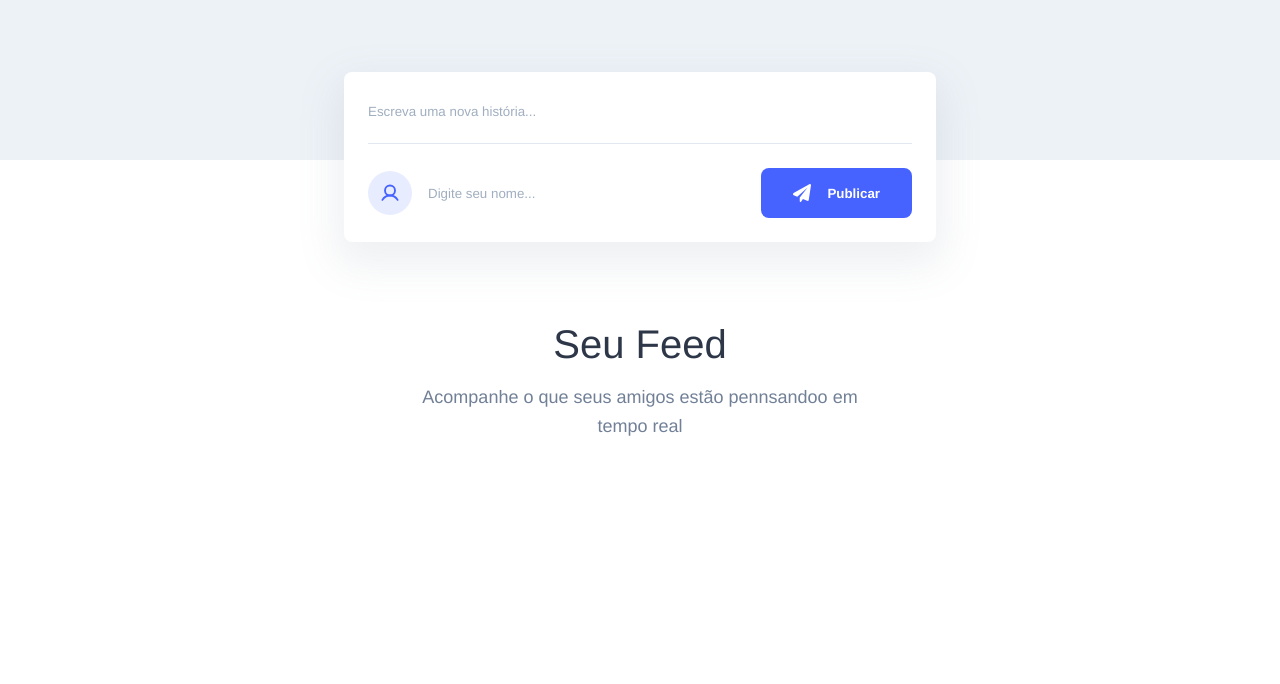
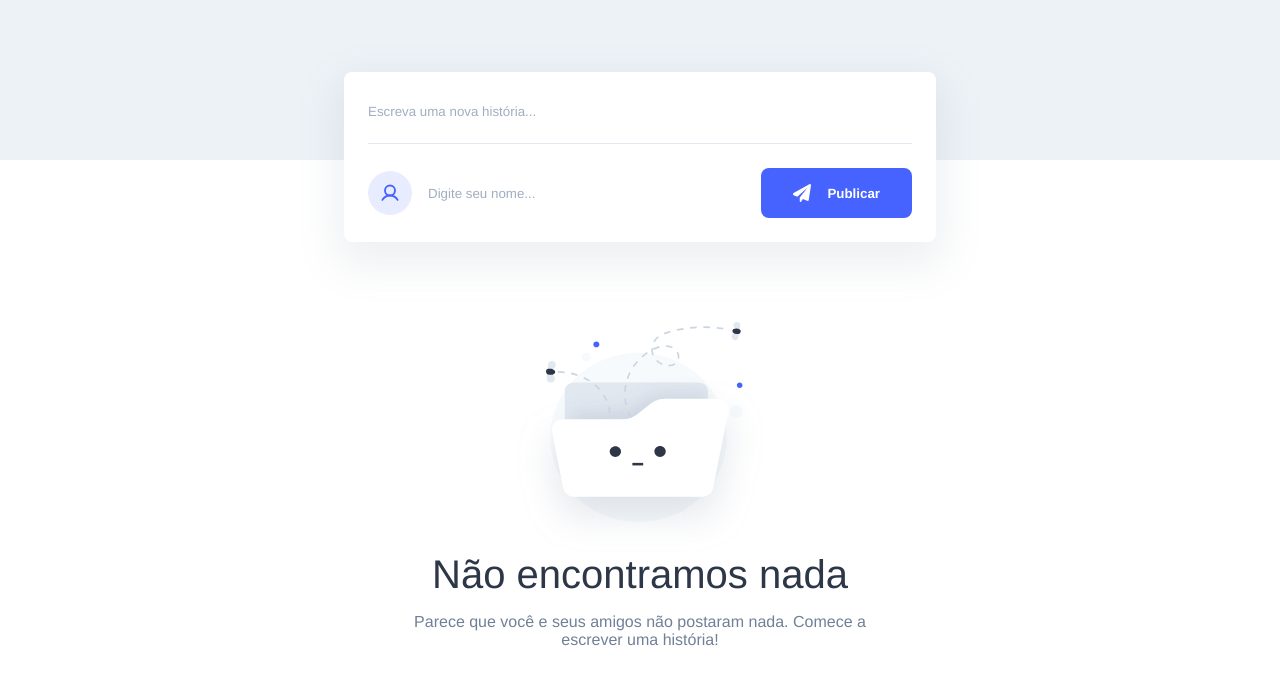
Before and after one commit to jonasaugust1/Social-React-App, a React (Create React App) app: page / in a window 1280 px wide. Shown: the top 684 px of the page. Built offline with nearby package versions, Linux system fonts and the light colour scheme; a web font is replaced by a local one.

Commit message:
:recycle: refactor: Dividindo as funcionalidades em components

```diff
--- a/src/App.js
+++ b/src/App.js
@@ -1,8 +1,7 @@
 import { useState } from 'react'
+import Feed from './components/Feed'
 import userIcon from './images/user.svg'
 import paperPlaneIcon from './images/paper-plane.svg'
-import clockIcon from './images/clock.svg'
-import emptyFolderIcon from './images/empty-folder.svg'
 import './styles/PostForm.css'
 import './styles/Feed.css'
 import './styles/App.css'
@@ -36,7 +35,7 @@ export default function App() {
     return (
         <div className='wrapper'>
             <form className='post-form' onSubmit={handleSubmit}>
-                <input value={history} placeholder="Escreva uma nova história..." onChange={(e) => setHistory(e.target.value)}/> {/* onChange para capturar o que o usuário está preenchendo no input*/}
+                <input value={history} placeholder="Escreva uma nova história..." onChange={(e) => setHistory(e.target.value)}/>
                 <div>
                     <img src={userIcon} alt="Ícone de usuário"/>
                     <input value={userName} placeholder="Digite seu nome..." onChange={(e) => setUserName(e.target.value)}/> {/*Para controlar o valor que está no compo do input através do React, o valor que está lá dentro é o nosso estado usamos o value={state} */}
@@ -48,45 +47,7 @@ export default function App() {
             </form>
 
             <main>
-                {
-                    posts && (
-                        <>
-                            <header>
-                                <h1>Seu Feed</h1>
-                                <h2>Acompanhe o que seus amigos estão pennsandoo em tempo real</h2>
-                            </header>
-
-                            <section className='feed'>
-                                {posts.map(post => (
-                                    <article key={post.id}>
-                                        <p>{post.content}</p>
-                                        <footer>
-                                            <div className='user-details'>
-                                                <img src={userIcon} alt="Usuário" />
-                                                <strong>{post.userName}</strong>
-                                            </div>
-
-                                            <div className='time'>
-                                                <img src={clockIcon} alt="Relógio" />
-                                                <span>{post.publishedAt.toLocaleDateString('pt-br')}</span>
-                                            </div>
-                                        </footer>
-                                    </article>
-                                ))}
-                            </section>
-                        </>
-                )}
-
-                {
-                    !posts && (
-                    <div className='feed-status'>
-                        <img src={emptyFolderIcon} alt="Pasta Vazia" />
-                        <h1>Não encontramos nada</h1>
-                        <h2>Parece que você e seus amigos não postaram nada. Comece a escrever uma história!</h2>
-                    </div>
-                )}
-
-
+               <Feed posts={posts}/> {/*Para enviar as propriedades para o Feed component nó usamos as props */}
             </main>
         </div>
         )
--- /dev/null
+++ b/src/components/Feed.js
@@ -0,0 +1,45 @@
+import userIcon from '../images/user.svg'
+import clockIcon from '../images/clock.svg'
+import emptyFolderIcon from '../images/empty-folder.svg'
+
+// Para receber as props a passamos no parâmetro da função
+export default function Feed(props) {
+
+    if(props.posts.length === 0){
+        return (
+            <div className='feed-status'>
+                <img src={emptyFolderIcon} alt="Pasta Vazia" />
+                <h1>Não encontramos nada</h1>
+                <h2>Parece que você e seus amigos não postaram nada. Comece a escrever uma história!</h2>
+            </div>
+        )
+    }
+
+    return (
+        <>
+            <header>
+                <h1>Seu Feed</h1>
+                <h2>Acompanhe o que seus amigos estão pennsandoo em tempo real</h2>
+            </header>
+
+            <section className='feed'>
+                {props.posts.map(post => (
+                    <article key={post.id}>
+                        <p>{post.content}</p>
+                        <footer>
+                            <div className='user-details'>
+                            <img src={userIcon} alt="Usuário" />
+                            <strong>{post.userName}</strong>
+                            </div>
+
+                            <div className='time'>
+                                <img src={clockIcon} alt="Relógio" />
+                                <span>{post.publishedAt.toLocaleDateString('pt-br')}</span>
+                            </div>
+                        </footer>
+                    </article>
+                ))}
+            </section>
+        </>
+    )
+}
```
